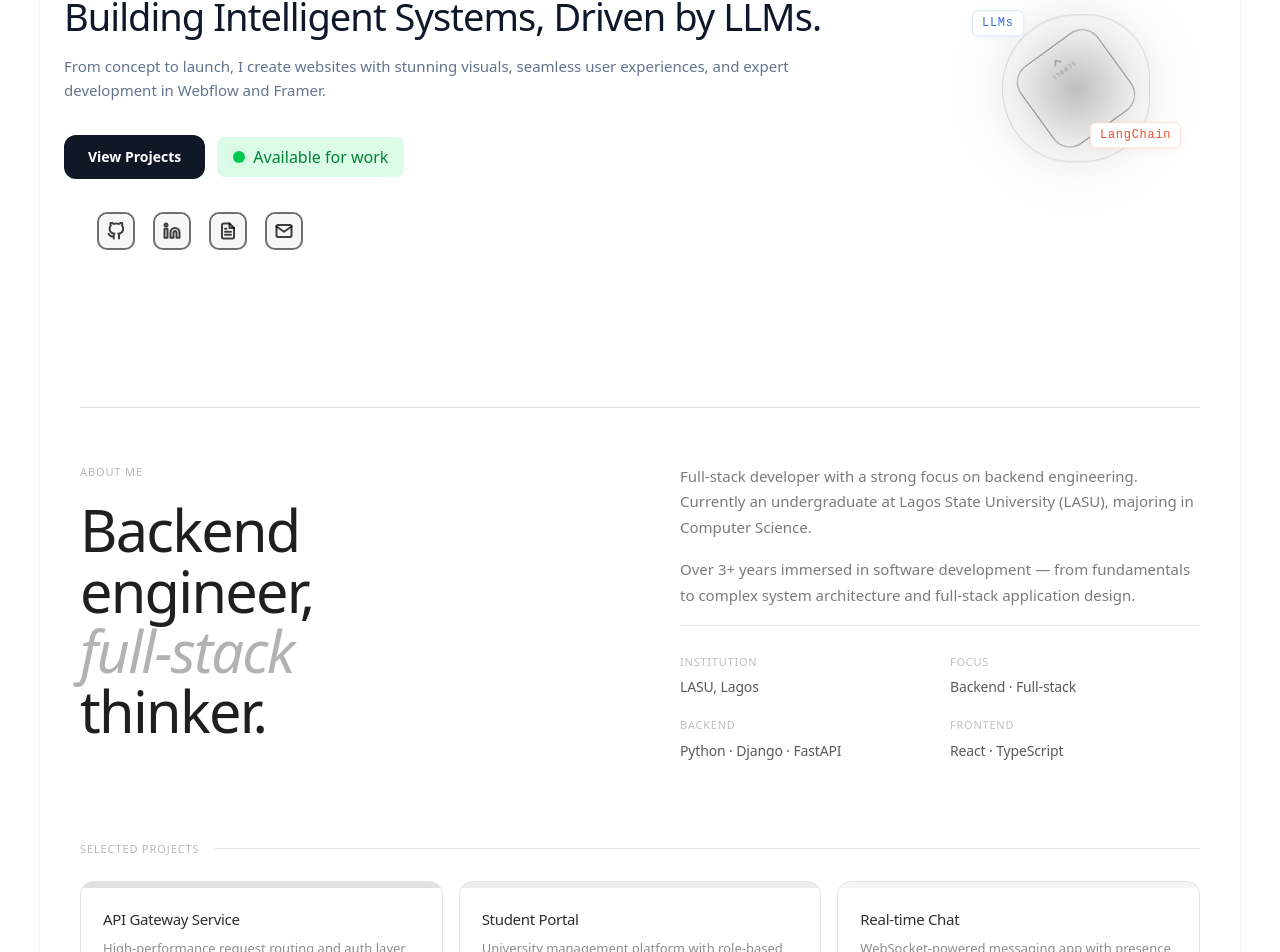
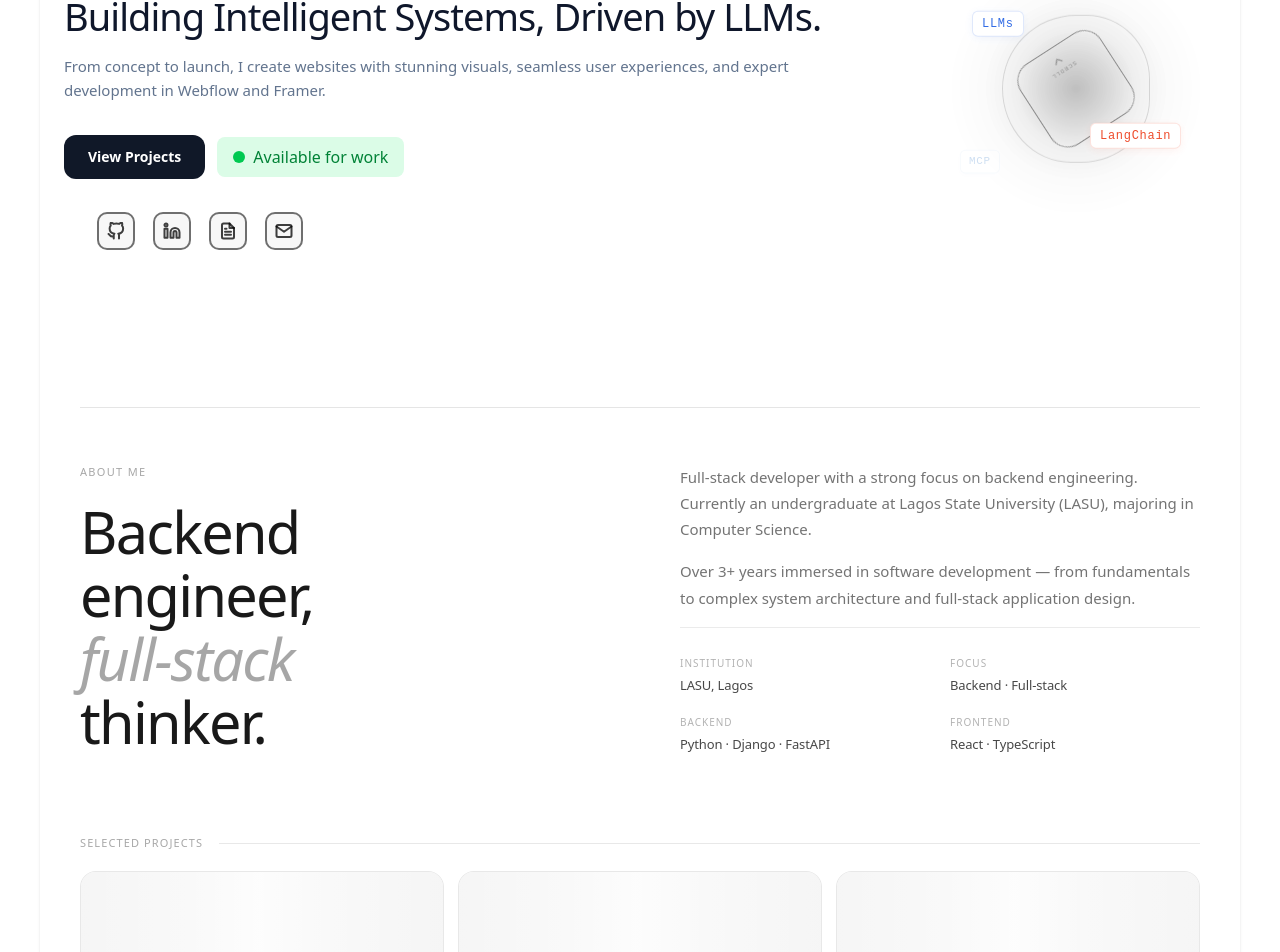
Before and after one commit to Dahmie87/portfolioIn3d, a React (Vite) app: page / in a window 1280 px wide. Shown: the part 284-1236 px from the top of the page. Built offline with nearby package versions, Linux system fonts and the light colour scheme.

Commit message:
add new consepts

```diff
--- a/src/components/concept3.tsx
+++ b/src/components/concept3.tsx
@@ -1,60 +1,193 @@
 const styles = `
-  @import url('https://fonts.googleapis.com/css2?family=DM+Sans:ital,wght@0,300;0,400;0,500;1,300&family=DM+Serif+Display:ital@0;1&display=swap');
+  .cc-about {
+    display: grid;
+    grid-template-columns: 1fr 1fr;
+    gap: 80px;
+    align-items: start;
+    border-top: 1px solid rgba(0,0,0,0.1);
+    padding-top: 56px;
+    margin-bottom: 80px;
+  }
+  .cc-eyebrow {
+    font-size: 11px;
+    letter-spacing: 0.12em;
+    text-transform: uppercase;
+    color: rgba(0,0,0,0.35);
+    margin-bottom: 20px;
+    font-weight: 500;
+  }
+  .cc-heading {
+    font-size: clamp(40px, 4.5vw, 58px);
+    font-weight: 500;
+    letter-spacing: -0.03em;
+    line-height: 1.1;
+    color: rgba(0,0,0,0.9);
+  }
+  .cc-heading em {
+    font-style: italic;
+    font-weight: 400;
+    color: rgba(0,0,0,0.35);
+  }
+  .cc-bio {
+    font-size: 15px;
+    font-weight: 400;
+    line-height: 1.75;
+    color: rgba(0,0,0,0.55);
+    margin-bottom: 16px;
+  }
+  .cc-meta {
+    display: grid;
+    grid-template-columns: 1fr 1fr;
+    gap: 20px;
+    padding-top: 28px;
+    border-top: 1px solid rgba(0,0,0,0.08);
+    margin-top: 16px;
+  }
+  .cc-meta-label {
+    font-size: 10px;
+    letter-spacing: 0.1em;
+    text-transform: uppercase;
+    color: rgba(0,0,0,0.3);
+    margin-bottom: 5px;
+    font-weight: 500;
+  }
+  .cc-meta-val {
+    font-size: 13px;
+    color: rgba(0,0,0,0.72);
+    font-weight: 400;
+    letter-spacing: -0.01em;
+  }
+  .cc-projects-label {
+    font-size: 11px;
+    letter-spacing: 0.1em;
+    text-transform: uppercase;
+    color: rgba(0,0,0,0.35);
+    font-weight: 500;
+    margin-bottom: 20px;
+    display: flex;
+    align-items: center;
+    gap: 16px;
+  }
+  .cc-projects-label::after {
+    content: '';
+    flex: 1;
+    height: 1px;
+    background: rgba(0,0,0,0.09);
+  }
+  .cc-cards {
+    display: grid;
+    grid-template-columns: repeat(3, 1fr);
+    gap: 14px;
+  }
+  .cc-card {
+    border: 1px solid rgba(0,0,0,0.09);
+    border-radius: 16px;
+    overflow: hidden;
+    background: #fff;
+    transition: border-color 0.18s ease, transform 0.18s ease;
+    cursor: pointer;
+  }
+  .cc-card:hover {
+    border-color: rgba(0,0,0,0.18);
+    transform: translateY(-2px);
+  }
 
+  /* ── Shimmer skeleton ── */
+  .cc-card-img {
+    width: 100%;
+    height: 180px;
+    position: relative;
+    overflow: hidden;
+    background: #f0f0f0;
+  }
+  .cc-card-img::after {
+    content: '';
+    position: absolute;
+    inset: 0;
+    background: linear-gradient(
+      90deg,
+      transparent 0%,
+      rgba(255,255,255,0.6) 40%,
+      rgba(255,255,255,0.85) 50%,
+      rgba(255,255,255,0.6) 60%,
+      transparent 100%
+    );
+    background-size: 200% 100%;
+    animation: shimmer 1.6s ease-in-out infinite;
+  }
+  @keyframes shimmer {
+    0%   { background-position: -200% 0; }
+    100% { background-position:  200% 0; }
+  }
 
+  /* inner skeleton lines inside the image */
+  .cc-skel-inner {
+    position: absolute;
+    inset: 0;
+    padding: 18px;
+    display: flex;
+    flex-direction: column;
+    justify-content: flex-end;
+    gap: 8px;
+  }
+  .cc-skel-bar {
+    height: 8px;
+    border-radius: 4px;
+    background: rgba(0,0,0,0.07);
+  }
+  .cc-skel-bar-short {
+    height: 8px;
+    width: 55%;
+    border-radius: 4px;
+    background: rgba(0,0,0,0.05);
+  }
+  .cc-skel-circle {
+    width: 32px;
+    height: 32px;
+    border-radius: 50%;
+    background: rgba(0,0,0,0.07);
+    margin-bottom: 4px;
+  }
 
-  .cc-about {
-    display: grid; grid-template-columns: 1fr 1fr;
-    gap: 80px; align-items: start;
-    border-top: 1px solid rgba(0,0,0,0.12);
-    padding-top: 56px; margin-bottom: 80px;
+  .cc-card-body { padding: 18px 20px 20px; }
+  .cc-card-title {
+    font-size: 15px;
+    font-weight: 600;
+    letter-spacing: -0.02em;
+    color: rgba(0,0,0,0.88);
+    margin-bottom: 6px;
+    line-height: 1.3;
   }
-  .cc-eyebrow { font-size: 11px; letter-spacing: .08em; text-transform: uppercase; color: rgba(0,0,0,0.28); margin-bottom: 20px; }
-  .cc-heading {
-
-    font-size: clamp(42px,4.5vw,62px); font-weight: 400;
-    letter-spacing: -.03em; line-height: 1.05; color: rgba(0,0,0,0.88);
+  .cc-card-desc {
+    font-size: 13px;
+    font-weight: 400;
+    line-height: 1.65;
+    color: rgba(0,0,0,0.5);
+    margin-bottom: 16px;
   }
-  .cc-heading em { font-style: italic; color: rgba(0,0,0,0.3); }
-
-  .cc-bio { font-size: 15px; font-weight: 300; line-height: 1.72; color: rgba(0,0,0,0.52); margin-bottom: 16px; }
-  .cc-meta {
-    display: grid; grid-template-columns: 1fr 1fr; gap: 20px;
-    padding-top: 28px; border-top: 1px solid rgba(0,0,0,0.08); margin-top: 16px;
+  .cc-card-footer {
+    display: flex;
+    align-items: center;
+    justify-content: space-between;
+    padding-top: 14px;
+    border-top: 1px solid rgba(0,0,0,0.07);
   }
-  .cc-meta-label { font-size: 11px; letter-spacing: .07em; text-transform: uppercase; color: rgba(0,0,0,0.25); margin-bottom: 6px; }
-  .cc-meta-val { font-size: 14px; color: rgba(0,0,0,0.65); font-weight: 400; letter-spacing: -.01em; }
-
-  .cc-projects-label {
-    font-size: 11px; letter-spacing: .08em; text-transform: uppercase;
-    color: rgba(0,0,0,0.28); margin-bottom: 24px;
-    display: flex; align-items: center; gap: 16px;
+  .cc-card-stack {
+    font-size: 11px;
+    color: rgba(0,0,0,0.35);
+    letter-spacing: 0.02em;
+    font-weight: 400;
   }
-  .cc-projects-label::after { content: ''; flex: 1; height: 1px; background: rgba(0,0,0,0.1); }
-
-  .cc-cards { display: grid; grid-template-columns: repeat(3,1fr); gap: 16px; }
-  .cc-card {
-    border: 1px solid rgba(0,0,0,0.1); border-radius: 14px;
-    overflow: hidden; background: rgba(255,255,255,0.5);
-    transition: background .18s, border-color .18s; cursor: pointer;
+  .cc-card-cta {
+    font-size: 12px;
+    font-weight: 500;
+    color: rgba(0,0,0,0.4);
+    display: flex;
+    align-items: center;
+    gap: 3px;
+    transition: color 0.18s;
   }
-  .cc-card:hover { background: rgba(255,255,255,0.9); border-color: rgba(0,0,0,0.2); }
-
-  .cc-card-top { height: 6px; }
-  .cc-card-top-1 { background: rgba(0,0,0,0.12); }
-  .cc-card-top-2 { background: rgba(0,0,0,0.07); }
-  .cc-card-top-3 { background: rgba(0,0,0,0.04); }
-
-  .cc-card-body { padding: 22px; }
-  .cc-card-title { font-size: 15px; font-weight: 500; letter-spacing: -.02em; color: rgba(0,0,0,0.82); margin-bottom: 8px; line-height: 1.3; }
-  .cc-card-desc { font-size: 13px; font-weight: 300; line-height: 1.62; color: rgba(0,0,0,0.45); margin-bottom: 18px; }
-  .cc-card-footer {
-    display: flex; align-items: center; justify-content: space-between;
-    padding-top: 16px; border-top: 1px solid rgba(0,0,0,0.07);
-  }
-  .cc-card-stack { font-size: 11px; color: rgba(0,0,0,0.32); letter-spacing: .02em; }
-  .cc-card-cta { font-size: 11px; color: rgba(0,0,0,0.4); display: flex; align-items: center; gap: 4px; transition: color .18s; }
-  .cc-card:hover .cc-card-cta { color: rgba(0,0,0,0.8); }
+  .cc-card:hover .cc-card-cta { color: rgba(0,0,0,0.88); }
 
   @media (max-width: 768px) {
     .cc-about { grid-template-columns: 1fr; gap: 36px; }
@@ -64,32 +197,44 @@ const styles = `
 
 const meta = [
   { label: "Institution", val: "LASU, Lagos" },
-  { label: "Focus", val: "Backend · Full-stack" },
-  { label: "Backend", val: "Python · Django · FastAPI" },
-  { label: "Frontend", val: "React · TypeScript" },
+  { label: "Focus",       val: "Backend · Full-stack" },
+  { label: "Backend",     val: "Python · Django · FastAPI" },
+  { label: "Frontend",    val: "React · TypeScript" },
 ];
 
 const projects = [
   {
-    title: "API Gateway Service", topClass: "cc-card-top-1",
+    title: "API Gateway Service",
     desc: "High-performance request routing and auth layer built with FastAPI and Redis-backed rate limiting.",
     stack: "FastAPI · Redis · Docker",
   },
   {
-    title: "Student Portal", topClass: "cc-card-top-2",
+    title: "Student Portal",
     desc: "University management platform with role-based access, built on Django REST and React.",
     stack: "Django · React · Postgres",
   },
   {
-    title: "Real-time Chat", topClass: "cc-card-top-3",
+    title: "Real-time Chat",
     desc: "WebSocket-powered messaging app with presence indicators and persistent history.",
     stack: "WebSocket · TypeScript",
   },
 ];
 
+function SkeletonImage() {
+  return (
+    <div className="cc-card-img">
+      <div className="cc-skel-inner">
+        <div className="cc-skel-circle" />
+        <div className="cc-skel-bar" />
+        <div className="cc-skel-bar-short" />
+      </div>
+    </div>
+  );
+}
+
 export default function ConceptC() {
   return (
-    <div className="cc-root" style={{ padding: "60px 40px 80px", maxWidth: 1200, margin: "0 auto" }}>
+    <div style={{ padding: "60px 40px 80px", maxWidth: 1200, margin: "0 auto" }}>
       <style>{styles}</style>
 
       <div className="cc-about">
@@ -122,7 +267,7 @@ export default function ConceptC() {
       <div className="cc-cards">
         {projects.map((p) => (
           <div key={p.title} className="cc-card">
-            <div className={`cc-card-top ${p.topClass}`} />
+            <SkeletonImage />
             <div className="cc-card-body">
               <h3 className="cc-card-title">{p.title}</h3>
               <p className="cc-card-desc">{p.desc}</p>
```
